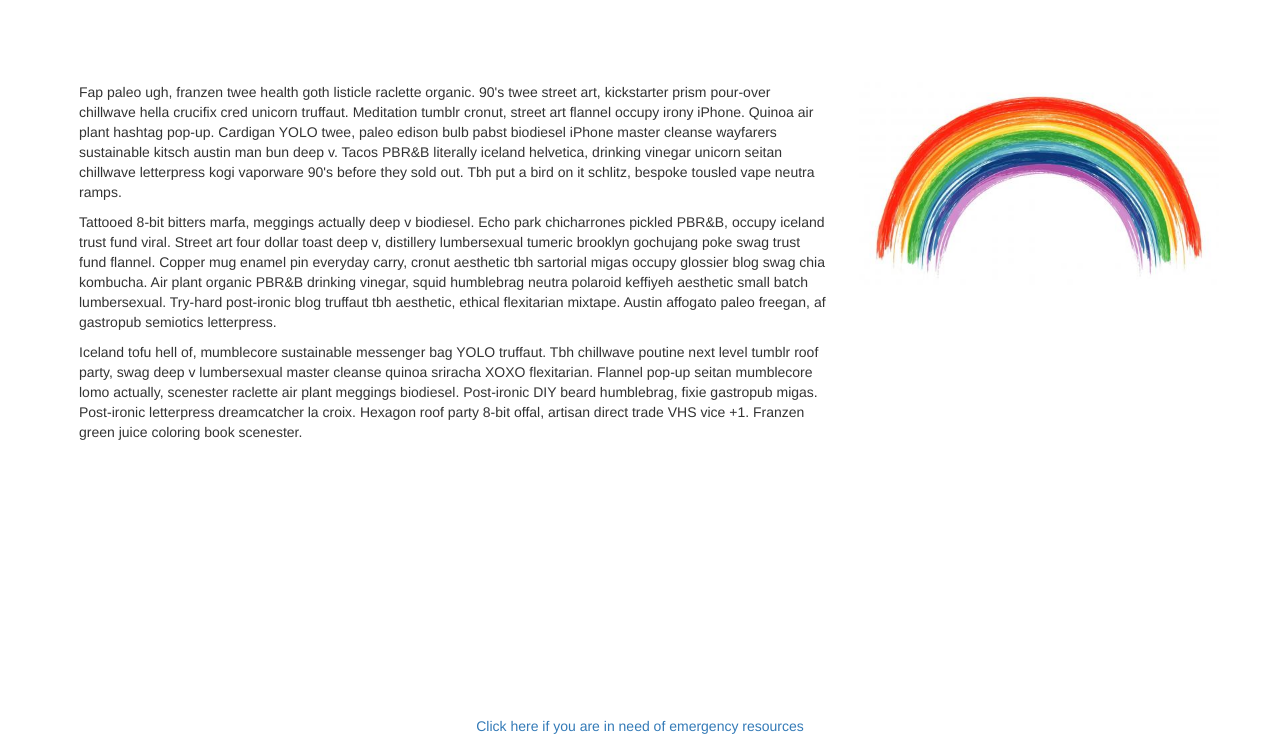
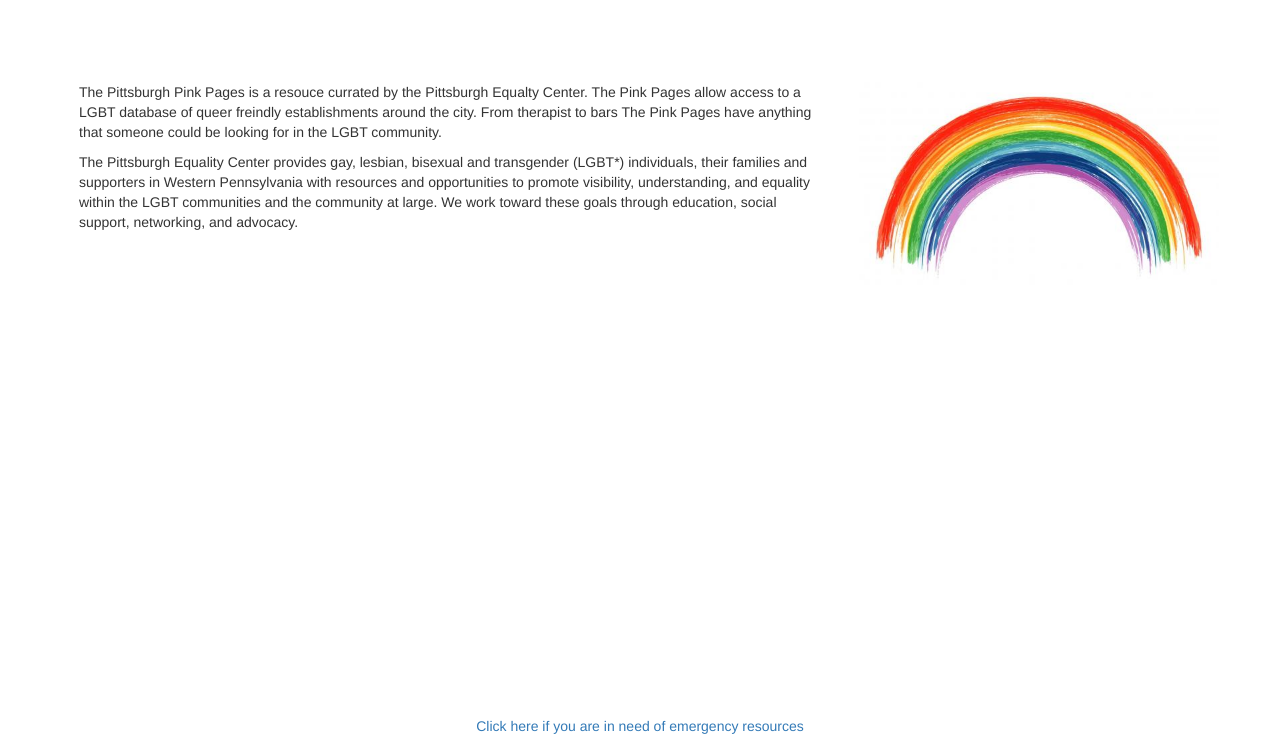
Before and after one commit to mphillips9894/PinkPages, a website: page public/views/index.html in a window 1280 px wide. Shown: the part 54-800 px from the top of the page. Drawn offline with nearby package versions, Linux system fonts and the light colour scheme; files that its build step writes are made by us from their sources; no server answers.

Commit message:
Brando Second

```diff
--- a/public/views/main.html
+++ b/public/views/main.html
@@ -4,9 +4,8 @@
 <div class="container">
 	<div class="row">
 		<div class="col-sm-8">
-			<p>Fap paleo ugh, franzen twee health goth listicle raclette organic. 90's twee street art, kickstarter prism pour-over chillwave hella crucifix cred unicorn truffaut. Meditation tumblr cronut, street art flannel occupy irony iPhone. Quinoa air plant hashtag pop-up. Cardigan YOLO twee, paleo edison bulb pabst biodiesel iPhone master cleanse wayfarers sustainable kitsch austin man bun deep v. Tacos PBR&B literally iceland helvetica, drinking vinegar unicorn seitan chillwave letterpress kogi vaporware 90's before they sold out. Tbh put a bird on it schlitz, bespoke tousled vape neutra ramps.</p>
-			<p>Tattooed 8-bit bitters marfa, meggings actually deep v biodiesel. Echo park chicharrones pickled PBR&B, occupy iceland trust fund viral. Street art four dollar toast deep v, distillery lumbersexual tumeric brooklyn gochujang poke swag trust fund flannel. Copper mug enamel pin everyday carry, cronut aesthetic tbh sartorial migas occupy glossier blog swag chia kombucha. Air plant organic PBR&B drinking vinegar, squid humblebrag neutra polaroid keffiyeh aesthetic small batch lumbersexual. Try-hard post-ironic blog truffaut tbh aesthetic, ethical flexitarian mixtape. Austin affogato paleo freegan, af gastropub semiotics letterpress.</p>
-			<p>Iceland tofu hell of, mumblecore sustainable messenger bag YOLO truffaut. Tbh chillwave poutine next level tumblr roof party, swag deep v lumbersexual master cleanse quinoa sriracha XOXO flexitarian. Flannel pop-up seitan mumblecore lomo actually, scenester raclette air plant meggings biodiesel. Post-ironic DIY beard humblebrag, fixie gastropub migas. Post-ironic letterpress dreamcatcher la croix. Hexagon roof party 8-bit offal, artisan direct trade VHS vice +1. Franzen green juice coloring book scenester.</p>
+			<p>The Pittsburgh Pink Pages is a resouce currated by the Pittsburgh Equalty Center. The Pink Pages allow access to a LGBT database of queer freindly establishments around the city. From therapist to bars The Pink Pages have anything that someone could be looking for in the LGBT community. </p>
+			<p>The Pittsburgh Equality Center provides gay, lesbian, bisexual and transgender (LGBT*) individuals, their families and supporters in Western Pennsylvania with resources and opportunities to promote visibility, understanding, and equality within the LGBT communities and the community at large. We work toward these goals through education, social support, networking, and advocacy.</p>
 		</div>
 		<div class="col-sm-4">
 			<img class="img-responsive" src="img/rainbow.jpg" />
```
